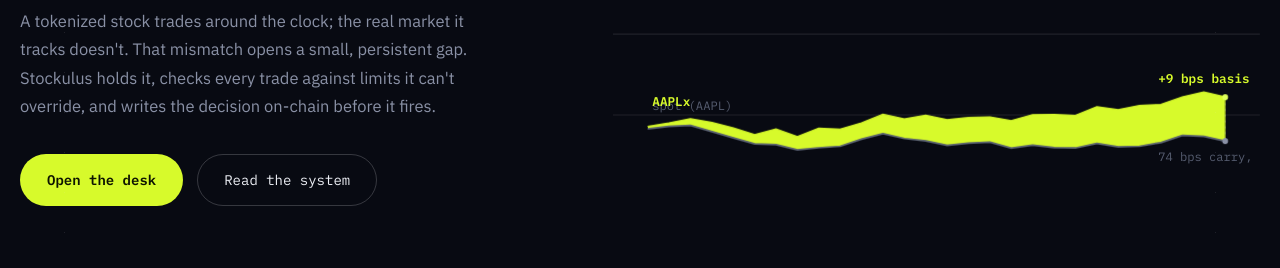
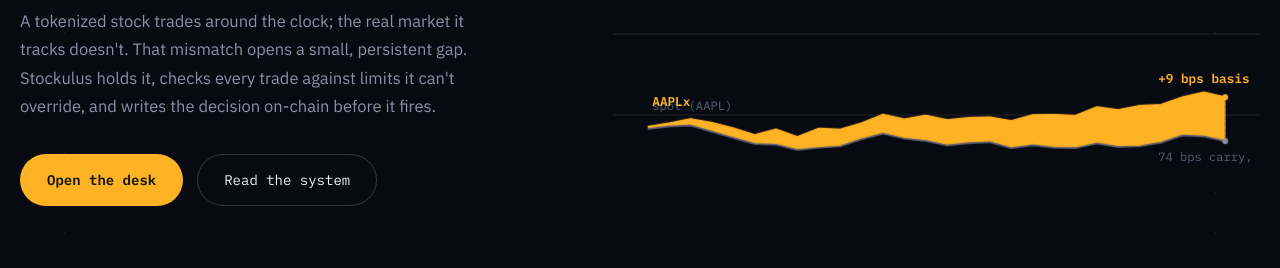
Before and after one commit to Henoch4/Stockulus, a plain HTML site: page web/index.html in a window 1280 px wide. Shown: the part 288-556 px from the top of the page. Drawn offline with Linux system fonts and the light colour scheme.

Commit message:
feat: amber signal accent (depart from Robinhood neon)

```diff
--- a/web/css/styles.css
+++ b/web/css/styles.css
@@ -14,8 +14,8 @@
   --chalk: #EDEFF5;
   --slate: #8A91A6;
   --slate-dim: #565D70;
-  --signal: #D7FA2B;
-  --signal-soft: rgba(215, 250, 43, 0.14);
+  --signal: #FFB224;
+  --signal-soft: rgba(255, 178, 36, 0.14);
   --good: #57C785;
   --bad: #FF6459;
 
--- a/web/index.html
+++ b/web/index.html
@@ -54,7 +54,7 @@
         <polyline class="token-line chart-draw" points="30.0,210.0 48.5,207.1 67.0,203.4 85.6,206.6 104.1,211.3 122.6,217.2 141.1,212.2 159.6,219.0 178.1,211.6 196.7,212.4 215.2,207.1 233.7,199.6 252.2,203.6 270.7,200.3 289.3,204.2 307.8,202.2 326.3,201.9 344.8,205.1 363.3,200.0 381.9,199.8 400.4,200.6 418.9,193.0 437.4,195.5 455.9,191.9 474.4,191.0 493.0,184.5 511.5,180.2 530.0,184.6"/>
 
         <line class="callout-line chart-fade" x1="530" y1="184.6" x2="530" y2="222.6"/>
-        <circle class="chart-fade" cx="530" cy="184.6" r="2.5" fill="#DFFF5C"/>
+        <circle class="chart-fade" cx="530" cy="184.6" r="2.5" fill="#FFB224"/>
         <circle class="chart-fade" cx="530" cy="222.6" r="2.5" fill="#8A91A6"/>
 
         <text class="lbl chart-fade" x="34" y="196">spot (AAPL)</text>
```
